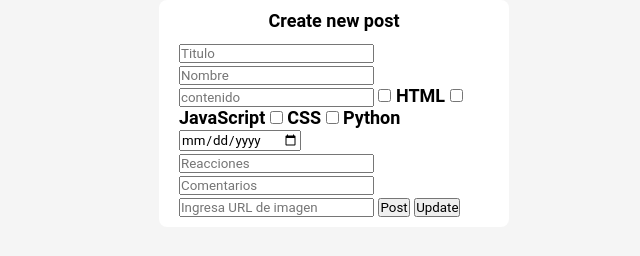
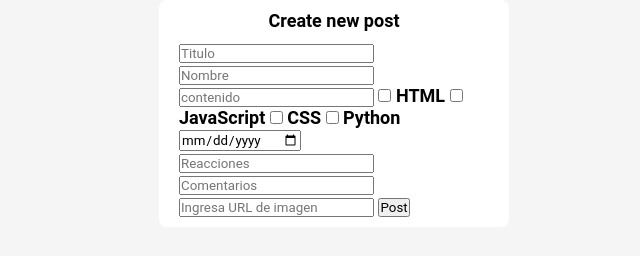
Before and after one commit to pabcrz/retoJS, a website with bundled scripts: page form.html in a window 1280 px wide. Shown: the whole page, without its empty margins (306-946 px from the left). Built offline with nearby package versions, Linux system fonts and the light colour scheme.

Commit message:
Add hidden btn update in form.html

```diff
--- a/form.html
+++ b/form.html
@@ -27,7 +27,7 @@
         <input type="number" name="comentarios" placeholder="Comentarios" />
         <input type="text" name="imagen" placeholder="Ingresa URL de imagen">
         <button type="submit" id="btnPost">Post</button>
-        <button type="submit" id="btnUpdate">Update</button>
+        <button type="submit" id="btnUpdate" hidden>Update</button>
       </form>
     </div>
   </body>
```
